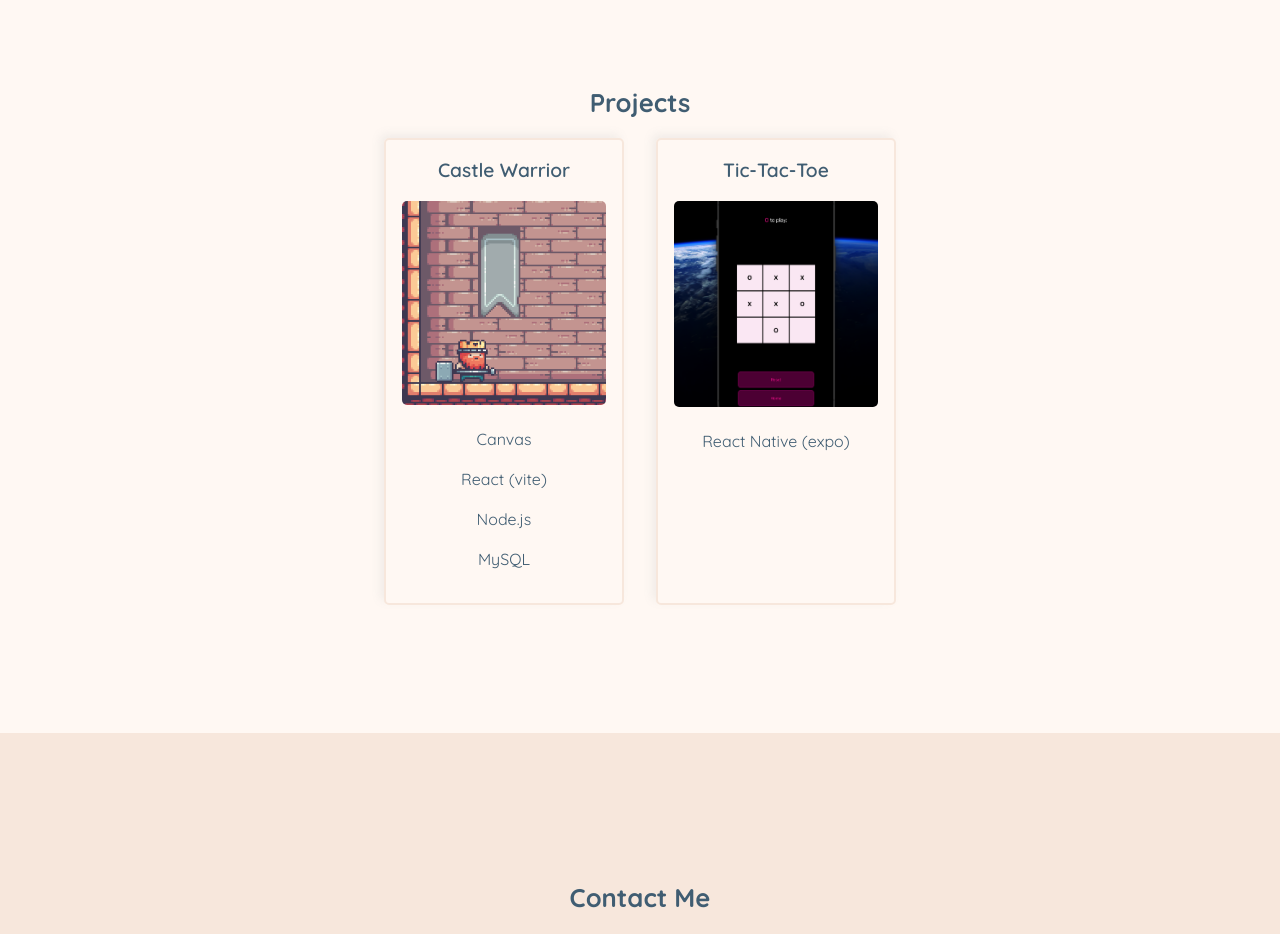
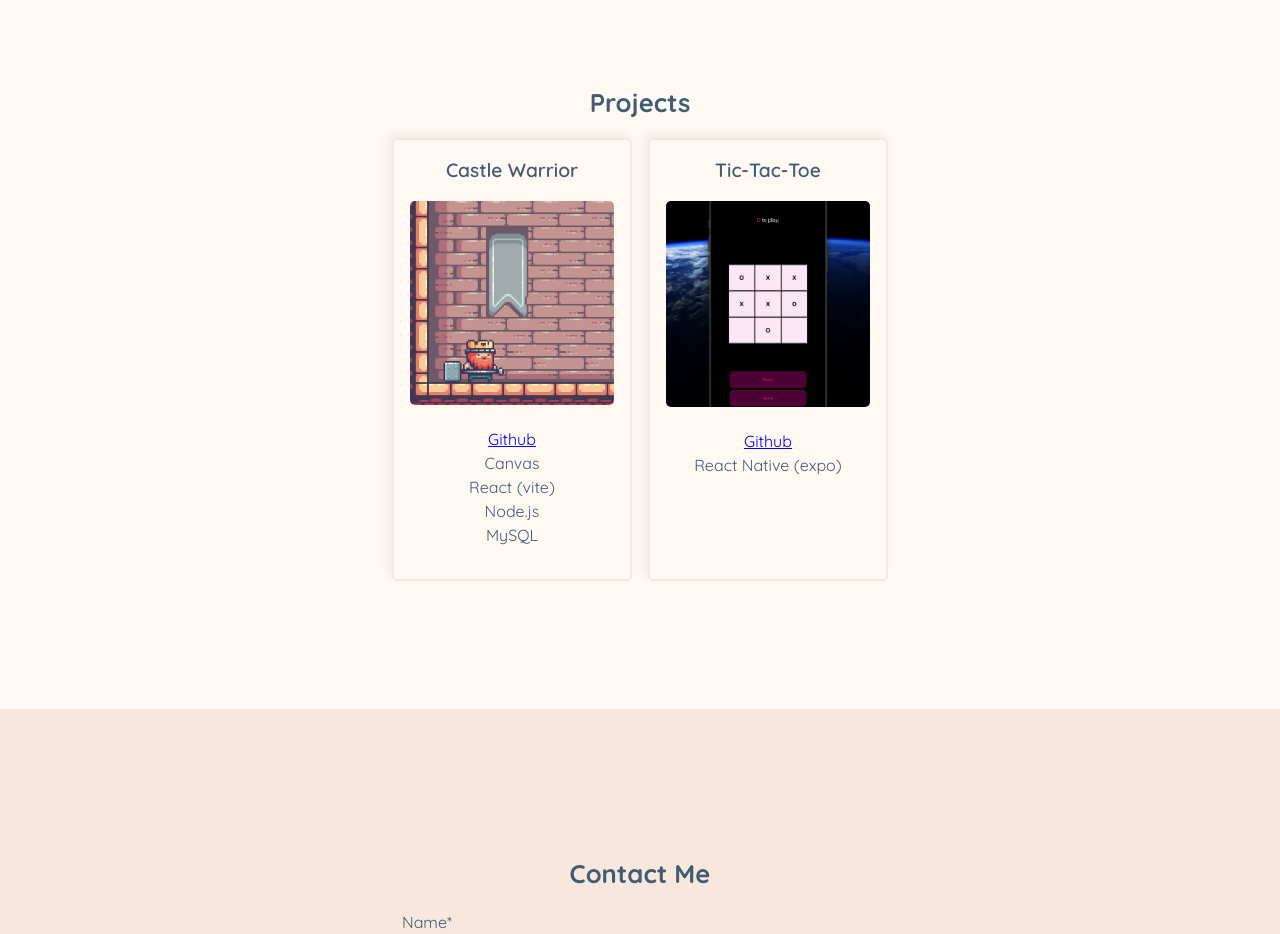
Before and after one commit to Lulzies87/portfolio, a React (Vite) app in the folder app/: page / in a window 1280 px wide. Shown: the part 2740-3674 px from the top of the page. Built offline with nearby package versions, Linux system fonts and the light colour scheme.

Commit message:
add github links to projects

```diff
--- a/app/src/components/Projects.module.scss
+++ b/app/src/components/Projects.module.scss
@@ -1,6 +1,11 @@
 .projectsGallery {
     display: flex;
     justify-content: center;
-    gap: 2rem;
+    gap: 1rem;
     flex-wrap: wrap;
 }
+
+.technologiesList {
+    list-style: none;
+    padding: 0;
+}
--- a/app/src/components/Projects.tsx
+++ b/app/src/components/Projects.tsx
@@ -7,14 +7,40 @@ export default function Projects() {
       <div id="projects" className="section content">
         <h1>Projects</h1>
         <div className={styles.projectsGallery}>
-          <Project title="Castle Warrior" imageUrl="/images/projects/castleWarrior.png">
-            <p>Canvas</p>
-            <p>React (vite)</p>
-            <p>Node.js</p>
-            <p>MySQL</p>
+          <Project
+            title="Castle Warrior"
+            imageUrl="/images/projects/castleWarrior.png"
+          >
+            <ul className={styles.technologiesList}>
+              <li>
+                <a
+                  href="https://github.com/Lulzies87/castleWarrior"
+                  target="_blank"
+                >
+                  Github
+                </a>
+              </li>
+              <li>Canvas</li>
+              <li>React (vite)</li>
+              <li>Node.js</li>
+              <li>MySQL</li>
+            </ul>
           </Project>
-          <Project title="Tic-Tac-Toe" imageUrl="/images/projects/ticTacToe.png">
-            <p>React Native (expo)</p>
+          <Project
+            title="Tic-Tac-Toe"
+            imageUrl="/images/projects/ticTacToe.png"
+          >
+            <ul className={styles.technologiesList}>
+              <li>
+                <a
+                  href="https://github.com/Lulzies87/tic-tac-toe"
+                  target="_blank"
+                >
+                  Github
+                </a>
+              </li>
+              <li>React Native (expo)</li>
+            </ul>
           </Project>
         </div>
       </div>
```
